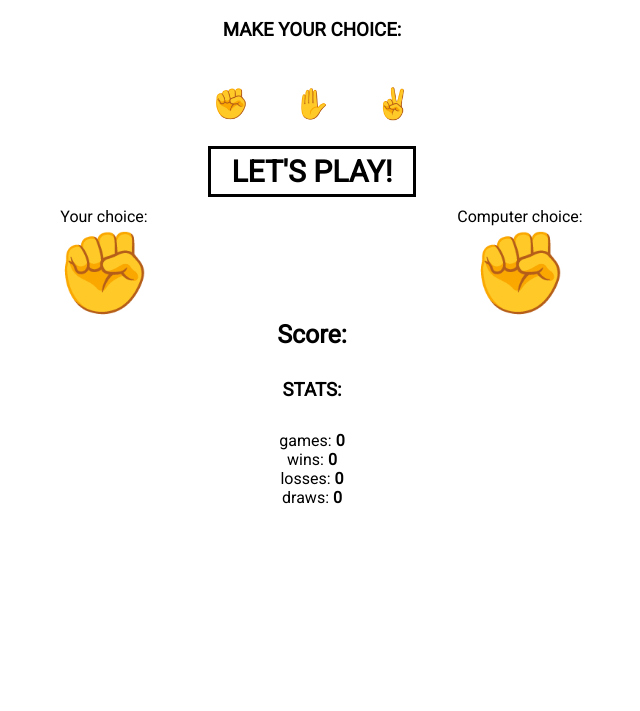
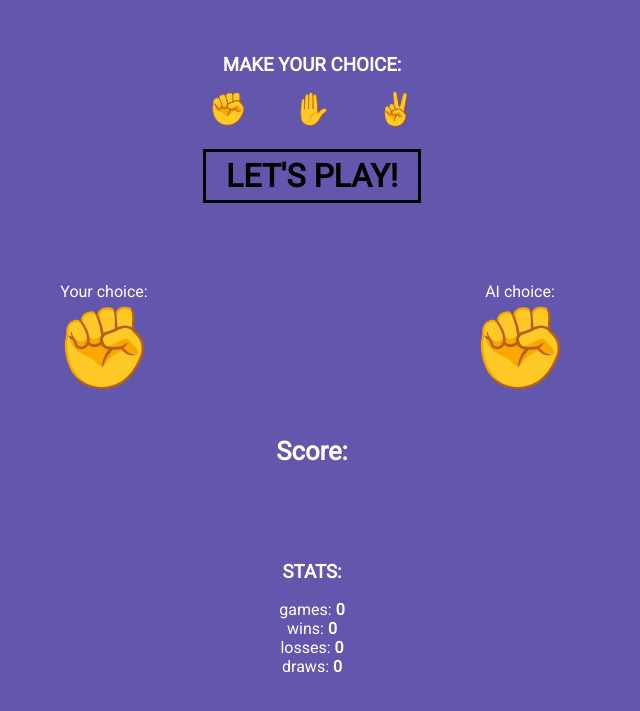
Before and after one commit to datapiotr/Rock-Paper-Scissors, a plain HTML site: page index.html in a window 1280 px wide. Shown: the part 89-800 px from the top of the page, without its empty margins (328-968 px from the left). Drawn offline with Linux system fonts and the light colour scheme.

Commit message:
style.css improved

```diff
--- a/game.js
+++ b/game.js
@@ -1,5 +1,3 @@
-// Zobacz gotowy projekt: https://websamuraj.pl/examples/js/projekt7/
-
 const gameSummary = {
     numbers: 0,
     wins: 0,
@@ -62,11 +60,11 @@ function publishResult(player, ai, result) {
     if (result === 'Win!') {
         document.querySelector('p.wins span').textContent = ++gameSummary.wins
         document.querySelector('[data-summary="who-win"]').textContent = "You win"
-        document.querySelector('[data-summary="who-win"]').style.color = 'green'
+        document.querySelector('[data-summary="who-win"]').style.color = 'lightgreen'
     } else if (result === 'Loss!') {
         document.querySelector('p.losses span').textContent = ++gameSummary.losses
         document.querySelector('[data-summary="who-win"]').textContent = "Computer win"
-        document.querySelector('[data-summary="who-win"]').style.color = 'red'
+        document.querySelector('[data-summary="who-win"]').style.color = 'orangered'
     } else {
         document.querySelector('p.draws span').textContent = ++gameSummary.draws
         document.querySelector('[data-summary="who-win"]').textContent = "Draw"
@@ -83,7 +81,6 @@ function startGame() {
     if (!game.playerHand) return alert('check a hand!')
     game.aiHand = aiChoice()
     const gameResult = checkResult(game.playerHand, game.aiHand)
-    console.log(gameResult)
     publishResult(game.playerHand, game.aiHand, gameResult)
     endGame()
 }
--- a/index.html
+++ b/index.html
@@ -26,10 +26,10 @@
             <button class="choice" data-option="scissors">✌</button>
 
         </div>
-
+        <button class="start">Let's play!</button>
     </div>
 
-    <button class="start">Let's play!</button>
+
 
     <div class="score">
         <div class="choices">
@@ -38,7 +38,7 @@
                 <div class="your-hand">✊</div>
             </div>
             <div class="ai-choice">
-                <p>Computer choice: <span data-summary="ai-choice"></span></p>
+                <p>AI choice: <span data-summary="ai-choice"></span></p>
                 <div class="ai-hand">✊</div>
             </div>
         </div>
--- a/style.css
+++ b/style.css
@@ -7,16 +7,14 @@
 
 body {
     width: 65%;
+    height: 100vh;
     margin: 0 auto;
     text-align: center;
-}
-
-h1 {
-    margin: 20px 0;
-}
-
-h3 {
-    margin: 30px 0;
+    display: flex;
+    flex-direction: column;
+    justify-content: space-around;
+    background-color: #6357ad;
+    color: white;
 }
 
 h1,
@@ -25,23 +23,16 @@ h3 {
 }
 
 h2 {
-    font-size: 25px;
-}
-
-.select {
-    overflow: hidden;
-    margin: 0 auto;
-    max-width: 1000px;
+    font-size: 1.6rem;
+    margin-bottom: 3%;
 }
 
 button {
     padding: 5px 20px;
-    text-transform: uppercase;
     background-color: transparent;
-    font-weight: bold;
-    margin: 10px auto;
+    margin: 1% auto;
     transition: .3s;
-    font-size: 30px;
+    font-size: 2rem;
     cursor: pointer;
 }
 
@@ -50,8 +41,9 @@ button.choice {
 }
 
 button.start {
-    display: block;
-    border: 3px solid black
+    border: 3px solid black;
+    text-transform: uppercase;
+    font-weight: bold;
 }
 
 button.start:hover {
@@ -62,17 +54,22 @@ button.start:hover {
 .choices {
     display: flex;
     justify-content: space-around;
+    margin-bottom: 5%;
 }
 
 .choices div {
-    flex-basis: 30%;
+    flex-basis: 45%;
 }
 
 div.your-hand,
 div.ai-hand {
-    font-size: 80px;
+    font-size: 5rem;
 }
 
 span {
     font-weight: bold;
 }
+
+.stats h3 {
+    margin-bottom: 2%
+}
```
Also changed, not shown: kamien.jpg (deleted), nozyczki.jpg (deleted), papier.jpg (deleted).
